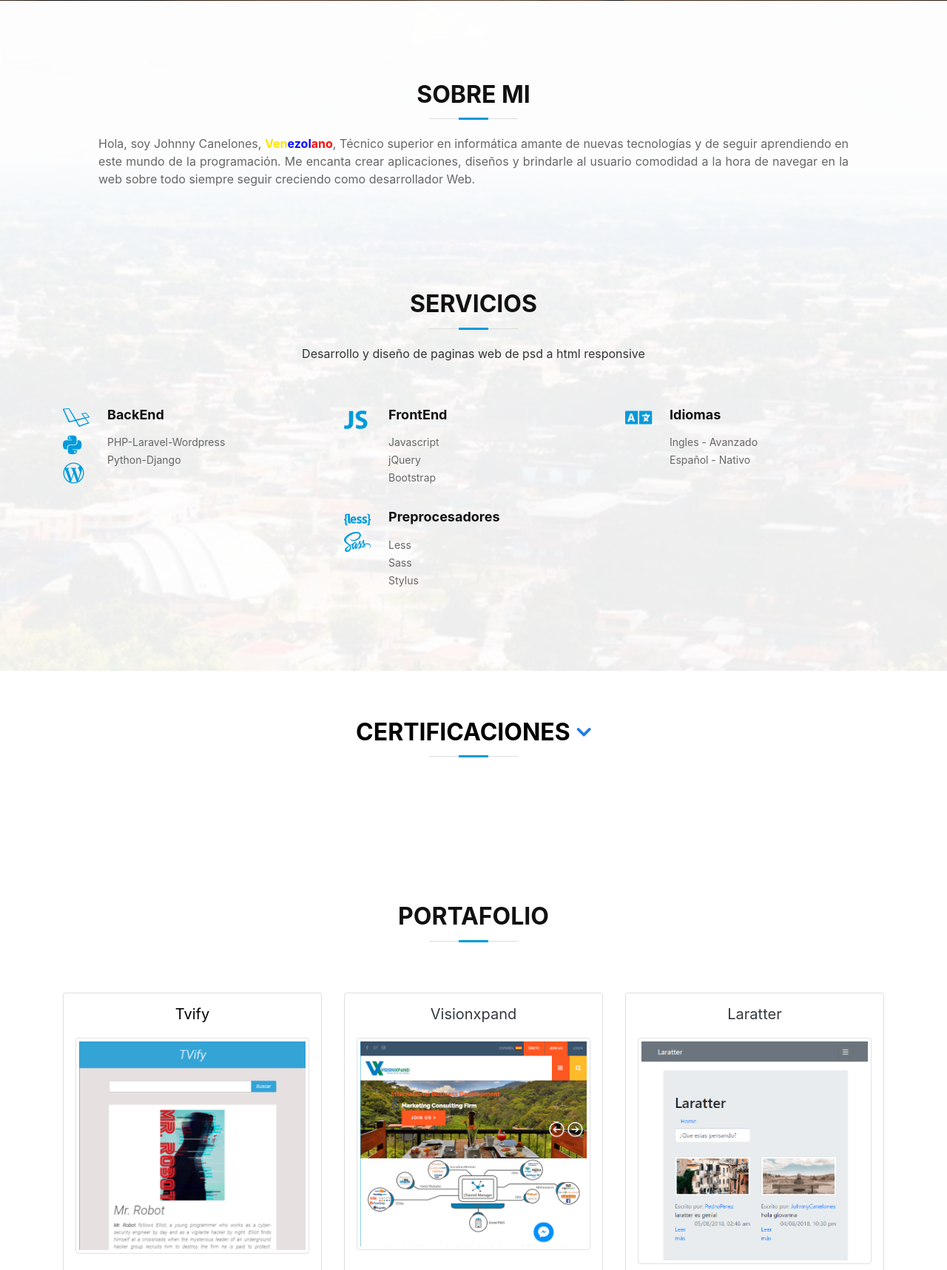
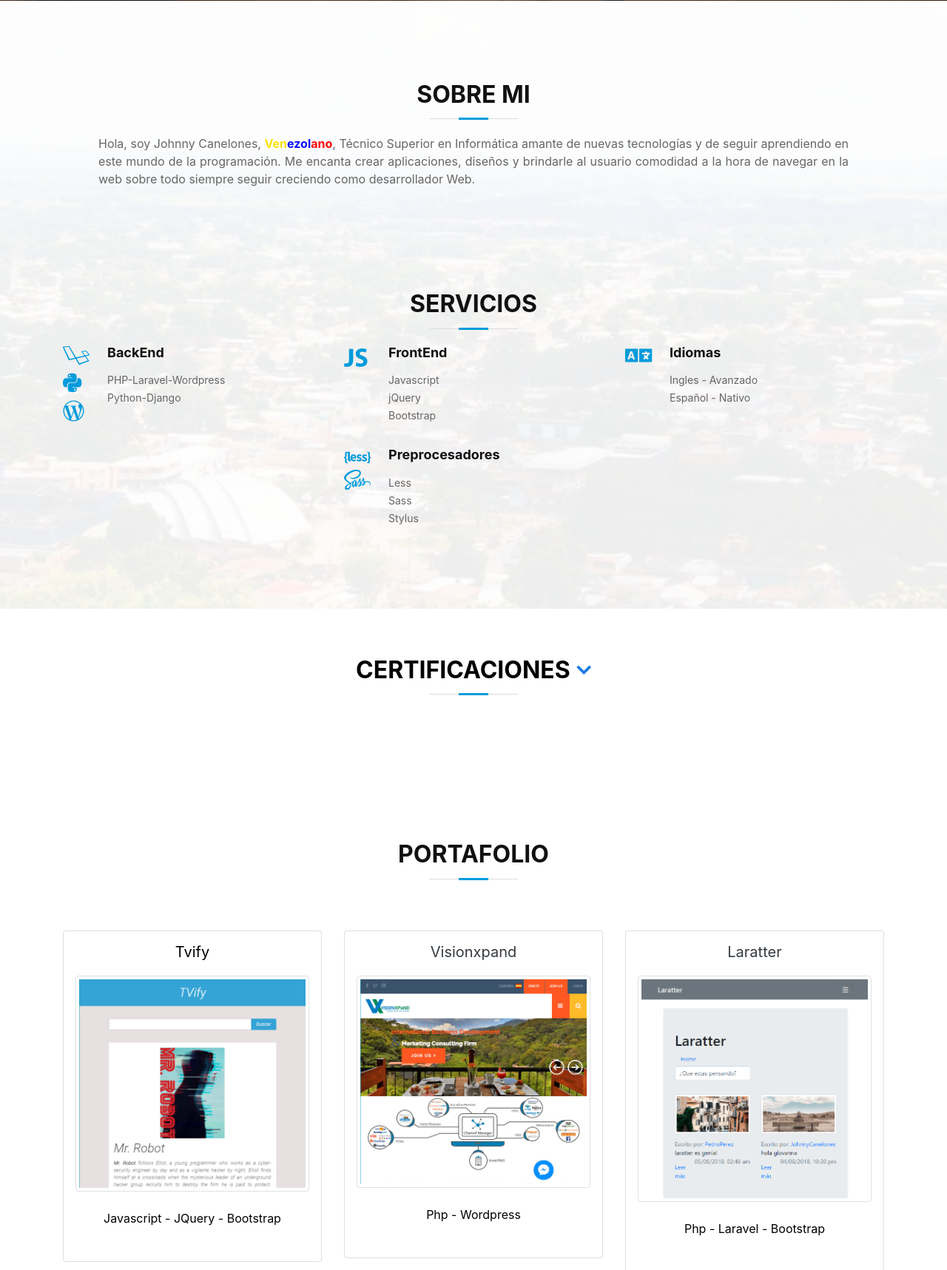
Before and after one commit to JohnnyCanelones/Portafolio, a PHP site: page / in a window 1280 px wide. Shown: the part 799-2516 px from the top of the page at 74% size. Run offline with PHP 8.4, Linux system fonts and the light colour scheme; some web fonts are replaced.

Commit message:
commit final

```diff
--- a/index.html
+++ b/index.html
@@ -1,5 +1,6 @@
 <!DOCTYPE html>
 <html lang="es">
+
 <head>
 	<head>
     <!-- Required meta tags -->
@@ -67,6 +68,7 @@
 			</div>
 	    </div>
   	</header><!-- #header -->
+
 	<div id="intro" class=" intro w-100">
 		<div class="background-content">
 			<div id="intro-content">
@@ -81,6 +83,7 @@
 			</div>
 		</div>
 	</div>
+
 	<div id="about" class="">
 		<div class="container">
 			<div id="sobre-mi" class="col-md-12  p-5 " data-wow-duration="1.5s">
@@ -89,7 +92,7 @@
 						<h3 class="color-verde text-center ">Sobre Mi</h3>
 					</section>
 					<p class="text-justify wow bounceInDown">
-						Hola, soy Johnny Canelones, <strong class="amarillo">Ven</strong><strong class="azul">ez</strong><strong class="azul">o</strong><strong class="azul">l</strong><strong class="rojo">ano</strong>, Técnico superior en informática amante de nuevas tecnologías y de seguir aprendiendo en este mundo de la programación.
+						Hola, soy Johnny Canelones, <strong class="amarillo">Ven</strong><strong class="azul">ez</strong><strong class="azul">o</strong><strong class="azul">l</strong><strong class="rojo">ano</strong>, Técnico Superior en Informática amante de nuevas tecnologías y de seguir aprendiendo en este mundo de la programación.
 
 
 						Me encanta crear aplicaciones, diseños y brindarle al usuario comodidad a la hora de navegar en la web sobre todo siempre seguir creciendo como desarrollador Web.
@@ -105,7 +108,6 @@
 
 		        <header class="section-header wow fadeInUp">
 		          <h3>Servicios</h3>
-		          <p>Desarrollo y diseño de paginas web de psd a html responsive</p>
 		        </header>
 
 		        <div class="row">
@@ -181,7 +183,7 @@
 						  <div id="collapse0" class="panel-collapse collapse" role="tabpanel" aria-labelledby="heading0">
 							<div class="row panel-body px-3 mb-4">
 							  	<div class="col-md-6 ">
-									<a class="paginas" href="https://johnnycanelones.github.io/Tvify/" target="_blank">
+									<a class="paginas" href="https://platzi.com/@johnnyCanelones/curso/html5-css3/diploma/" target="_blank">
 										<div class="card p-3 mb-3" >
 											<div class="row">
 												<div class="col-md-12 text-center"><h5>Curso de Desarrollo Web Online</h5></div>
@@ -195,7 +197,7 @@
 								</div>
 
 								<div class="col-md-6 ">
-									<a class="paginas" href="https://Visionxpand.com" target="_blank">
+									<a class="paginas" href="https://platzi.com/@johnnyCanelones/curso/javascript-jquery/diploma/" target="_blank">
 										<div class="card p-3 mb-3">
 											<div class="row">
 												<div class="col-md-12 text-center "><h5 class="text-dark">Curso de JavaScript y jQuery</h5></div>
@@ -208,7 +210,7 @@
 								</div>
 
 								<div class="col-md-6 ">
-									<a class="paginas" href="https://Visionxpand.com" target="_blank">
+									<a class="paginas" href="https://platzi.com/@johnnyCanelones/curso/python/diploma/" target="_blank">
 										<div class="card p-3 mb-3">
 											<div class="row">
 												<div class="col-md-12 text-center "><h5 class="text-dark">Curso de Python</h5></div>
@@ -220,7 +222,7 @@
 									</a>
 								</div>
 								<div class="col-md-6 ">
-									<a class="paginas" href="https://Visionxpand.com" target="_blank">
+									<a class="paginas" href="https://drive.google.com/open?id=1I8nDMl0Mk3TnuTo6x27AFuNHX7589r0L" target="_blank">
 										<div class="card p-3 mb-3">
 											<div class="row">
 												<div class="col-md-12 text-center "><h5 class="text-dark">Capacitación LibreOffice</h5></div>
@@ -233,7 +235,7 @@
 								</div>
 
 								<div class="col-md-6 ">
-									<a class="paginas" href="https://Visionxpand.com" target="_blank">
+									<a class="paginas" href="https://www.udemy.com/certificate/UC-UDIETG51/" target="_blank">
 										<div class="card p-3 mb-3">
 											<div class="row">
 												<div class="col-md-12 text-center "><h5 class="text-dark">Curso de Laravel</h5></div>
@@ -245,7 +247,7 @@
 									</a>
 								</div>
 								<div class="col-md-6 ">
-									<a class="paginas" href="https://Visionxpand.com" target="_blank">
+									<a class="paginas" href="https://drive.google.com/open?id=0B4DQvWNDHgEtNEdOZ00zVDFiY1JPazcxYTBYX1NadEdUWXZV" target="_blank">
 										<div class="card p-3 mb-3">
 											<div class="row">
 												<div class="col-md-12 text-center "><h5 class="text-dark">Título de Técnico Superior en Informática</h5></div>
@@ -315,21 +317,6 @@
 					</div>
 
 					<div class="col-md-4 wow bounceInLeft" data-wow-delay="0.5s" data-wow-duration="1.4s">
-						<a class="paginas" href="https://laratter-johnny.herokuapp.com/" target="_blank">
-							<div class="card p-3 mb-3">
-								<div class="row">
-									<div class="col-md-12 text-center "><h5 class="text-dark">BusPortuguesa (En Desarrollo)</h5></div>
-									<div class="col-md-12"><img class="img-thumbnail" src="static/img/Captura de pantalla (6).png"></div>
-
-									<div class="col-md-12 text-center mt-4 pl-4 pr-4">
-										<p>Php - Laravel - Bootstrap</p>
-									</div>
-								</div>
-							</div>
-						</a>
-					</div>
-
-					<div class="col-md-4 wow bounceInUp " data-wow-delay="0.6s" data-wow-duration="1.7s">
 						<!-- <a class="paginas" href="https://Visionxpand.com" target="_blank">
 							<div class="card p-3 mb-3">
 								<div class="row">
@@ -342,6 +329,22 @@
 								</div>
 							</div>
 						</a> -->
+					</div>
+
+					<div class="col-md-4 wow bounceInUp " data-wow-delay="0.6s" data-wow-duration="1.7s">
+
+						<a class="paginas" href="https://laratter-johnny.herokuapp.com/" target="_blank">
+							<div class="card p-3 mb-3">
+								<div class="row">
+									<div class="col-md-12 text-center "><h5 class="text-dark">BusPortuguesa (En Desarrollo)</h5></div>
+									<div class="col-md-12"><img class="img-thumbnail" src="static/img/11-min.png"></div>
+
+									<div class="col-md-12 text-center mt-4 pl-4 pr-4">
+										<p>Php - Laravel - Bootstrap</p>
+									</div>
+								</div>
+							</div>
+						</a>
 					</div>
 
 					<div class="col-md-4 wow bounceInRight" data-wow-delay="0.6s" data-wow-duration="2s">
@@ -361,21 +364,35 @@
 
 				</div>
 			</div>
+			<div id="contacto" class="container pt-5">
+				<div id="portafolio" class="row mt-5 pt-5">
+					<div class="section-header col-md-12 mb-5 wow fadeInUp">
+						<h3>Contacto</h3>
+						<a href="mailto:johnnyjose13@gmail.com" class="text-center" style="color: #009bdb"><h4>johnnyjose13@gmail.com</h4></a>
+					</div>
+				</div>
+			</div>
+
 
 		</div>
 	</div>
+
+
 
 	<!-- Optional JavaScript -->
 	<!-- jQuery first, then Popper.js, then Bootstrap JS -->
 	<!-- <script src="static/plugins/jquery-3.2.1.slim.min.js" ></script> -->
 	<script src="static/plugins/jquery/jquery.min.js"></script>
 	<script src="static/fonts/fontawesome/fontawesome.js"></script>
-
   	<script src="static/plugins/jquery/jquery-migrate.min.js"></script>
 	<script src="static/plugins/popper.min.js" ></script>
 	<script src="static/plugins/bootstrap/bootstrap.min.js" "></script>
   	<script src="static/plugins/superfish/superfish.min.js"></script>
   	<script src="static/plugins/wow/wow.min.js"></script>
 	<script type="text/javascript" src="static/js/app.js"></script>
+
 </body>
+
+
+
 </html>
--- a/static/css/app.css
+++ b/static/css/app.css
@@ -1,5 +1,5 @@
-*{
-}
+
+
 
 .panel-default .panel-title a:after {
     font-family: 'FontAwesome' !important;
```
Also changed, not shown: static/img/11-min.png (added). Lines whose indentation alone changed are shown as unchanged.
